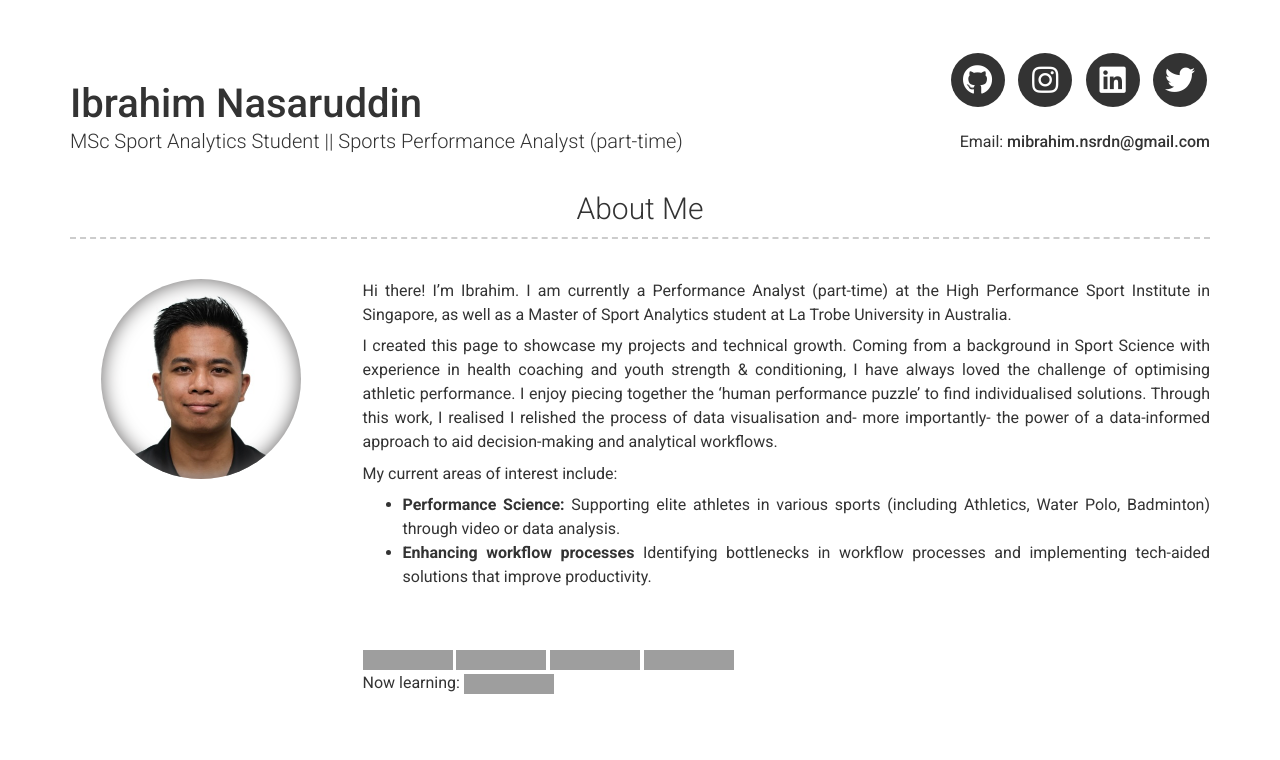
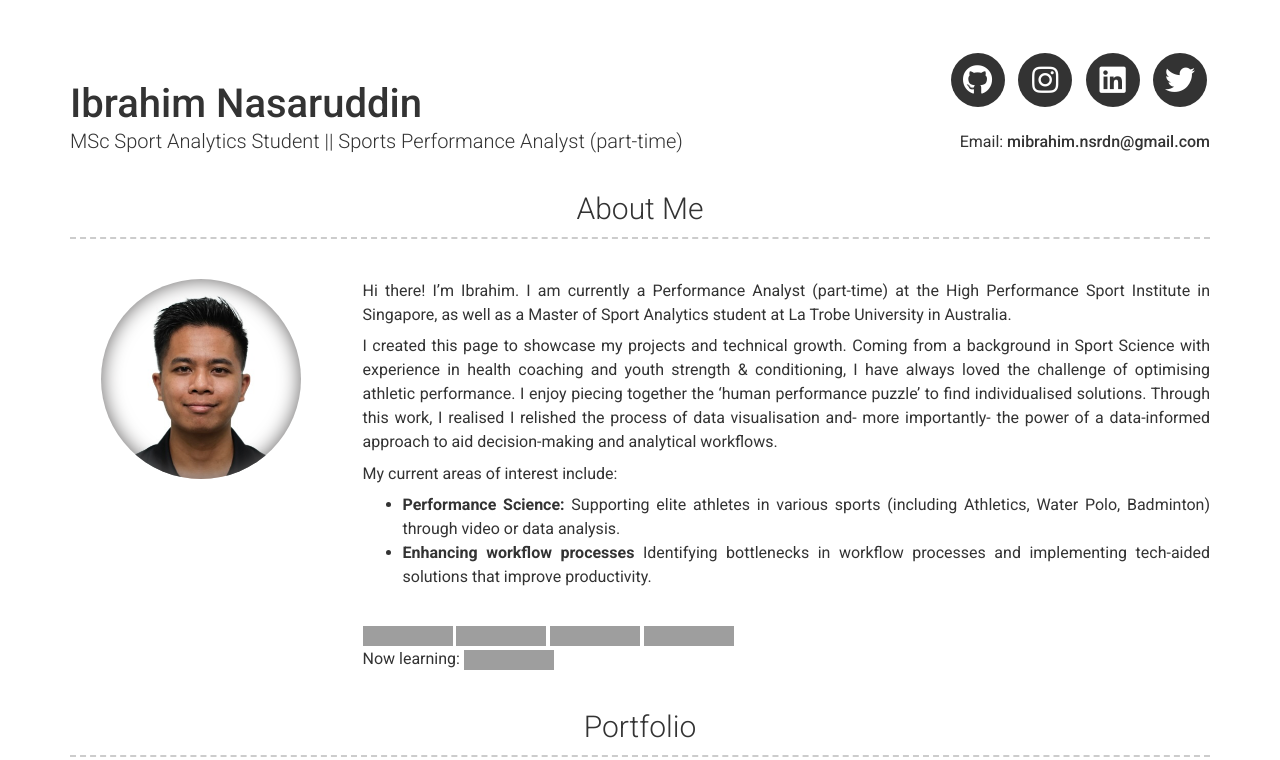
Before and after one commit to ibrahim-nasaruddin/ibrahim-nasaruddin.github.io, a Jekyll site: the page built from index.md, in a window 1280 px wide. Shown: the top 760 px of the page. Built offline with Jekyll 4.4.1, drawn with Linux system fonts in a browser that asks for light colours; nearby versions of some CDN libraries; grey boxes are pictures that could not be loaded.

Commit message:
Clean up line breaks in _config.yml
Removed extra line breaks for better formatting.

```diff
--- a/_config.yml
+++ b/_config.yml
@@ -46,14 +46,14 @@ about_content: |
     - **Performance Science:** Supporting elite athletes in various sports (including Athletics, Water Polo, Badminton) through video or data analysis.
     - **Enhancing workflow processes** Identifying bottlenecks in workflow processes and implementing tech-aided solutions that improve productivity.
 
-  <br><br>
+  <br>
   ![R](https://img.shields.io/badge/R-%23276DC3.svg?logo=r&logoColor=white)
   ![Python](https://img.shields.io/badge/Python-3776AB?logo=python&logoColor=fff)
   ![RStudio](https://img.shields.io/badge/RStudio-75AADB?logo=rstudio&logoColor=white)
   ![Tableau](https://img.shields.io/badge/Tableau-E97627?logo=tableau&logoColor=white)
   <br>
   Now learning: ![Power BI](https://img.shields.io/badge/Power%20BI-F2C811?logo=powerbi&logoColor=black)
-  <br><br>
+  <br>
 
 content:
   - title: Portfolio
@@ -109,6 +109,11 @@ content:
       description: |
         <img src="images/model_diagnostics_article.png" alt="Model Diagnostics for Regression Analysis" style="width: 400px; display: block; margin: 0 auto 15px auto; border-radius: 5px; border: 1px solid #eee;">
         Comprehensive guide covering the fundamentals of predictive modeling and machine learning in sports analytics. Explores data preparation, model building, hyperparameter tuning, and interpretation using R programming.
+        <br>
+        ![R](https://img.shields.io/badge/R-%23276DC3.svg?logo=r&logoColor=white)
+        ![Machine Learning](https://img.shields.io/badge/Machine%20Learning-FF6F00?logo=tensorflow&logoColor=white)
+        ![Statistics](https://img.shields.io/badge/Statistics-013243?logo=r)
+        <br>
     - layout: left
       title: Predicting Expected Threat (xT) with Random Forest Regression in R
       caption: October 2025
@@ -117,6 +122,11 @@ content:
       description: |
         <img src="images/actual_vs_predicted_xT_article.png" alt="Actual vs Predicted xT values" style="width: 400px; display: block; margin: 0 auto 15px auto; border-radius: 5px; border: 1px solid #eee;">
         Practical tutorial on building an Expected Threat (xT) model using Random Forest regression to predict scoring probability based on ball position and game context in football analytics.
+        <br>
+        ![R](https://img.shields.io/badge/R-%23276DC3.svg?logo=r&logoColor=white)
+        ![Machine Learning](https://img.shields.io/badge/Machine%20Learning-FF6F00?logo=tensorflow&logoColor=white)
+        ![Statistics](https://img.shields.io/badge/Statistics-013243?logo=r)
+        <br>
     - layout: left
       title: Is Your Apple Watch Calculating the Right Heart Rate Zones for Your Cardio Workouts?
       caption: July 2025
@@ -133,7 +143,11 @@ content:
       description: |
         <img src="images/SPL_Defenders_article.jpg" alt="Errors leading to Shot vs Minutes Played" style="width: 400px; display: block; margin: 0 auto 15px auto; border-radius: 5px; border: 1px solid #eee;">
         Data-driven analysis of defensive performance in the Singapore Premier League's 2024/25 season. Examines SPL defenders through objective metrics including duel success rates, clearances, and errors leading to shots. Uses statistical analysis to identify standout performers like Toni Datković and Bailey Wright, while highlighting the importance of tactical context when evaluating defensive contributions.
-
+        <br>
+        ![R](https://img.shields.io/badge/R-%23276DC3.svg?logo=r&logoColor=white)
+        ![ggplot2](https://img.shields.io/badge/ggplot2-276DC3?logo=r&logoColor=white)
+        ![dplyr](https://img.shields.io/badge/dplyr-276DC3?logo=r&logoColor=white)
+        <br>
   - title: Experience
     layout: list
     content:
@@ -217,7 +231,9 @@ content:
       ![Tableau](https://img.shields.io/badge/Tableau-E97627?logo=tableau&logoColor=white)
       ![Shiny](https://img.shields.io/badge/Shiny-75AADB?logo=rstudio&logoColor=white)
       ![SPSS](https://img.shields.io/badge/SPSS-052FAD?logo=ibm&logoColor=white)
+      <br>
       **Interests**
+      <br>
       Outside of academic and professional work, I am an avid follower of the **Singapore Premier League** and use *Football Manager* as a sandbox for tactical setups and expanding my regional/continental knowledge of other clubs. I occasionally post visualisation plots of team/player stats of the Singapore Premier League on my X account when time permits. I love my time with my family and feel at peace during nature walks. And of course, I strive to keep fit & healthy!
 # Footer
 footer_show_references: true
```
